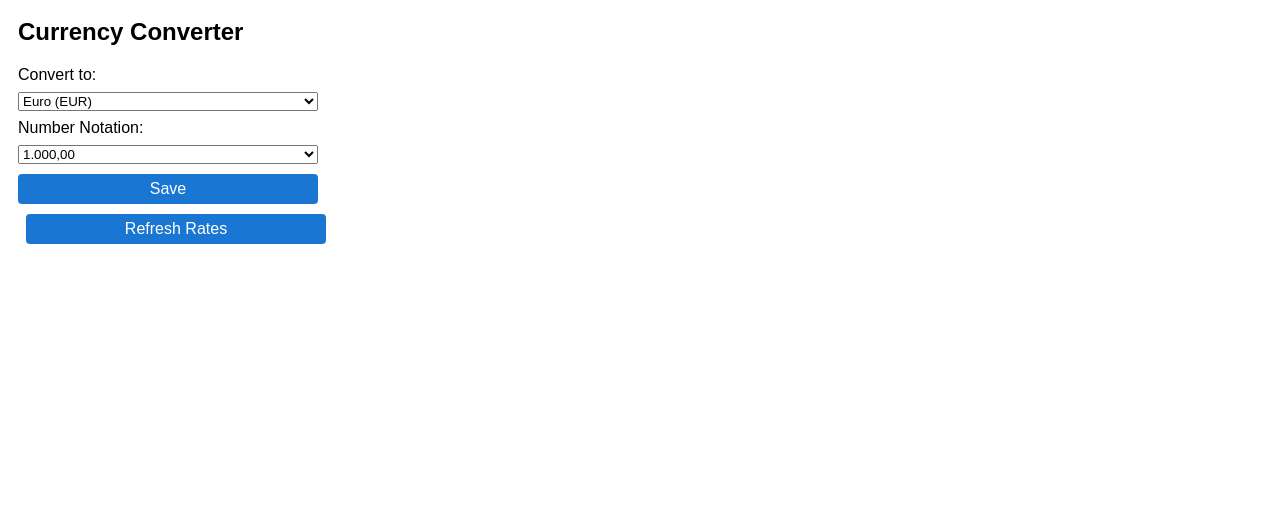
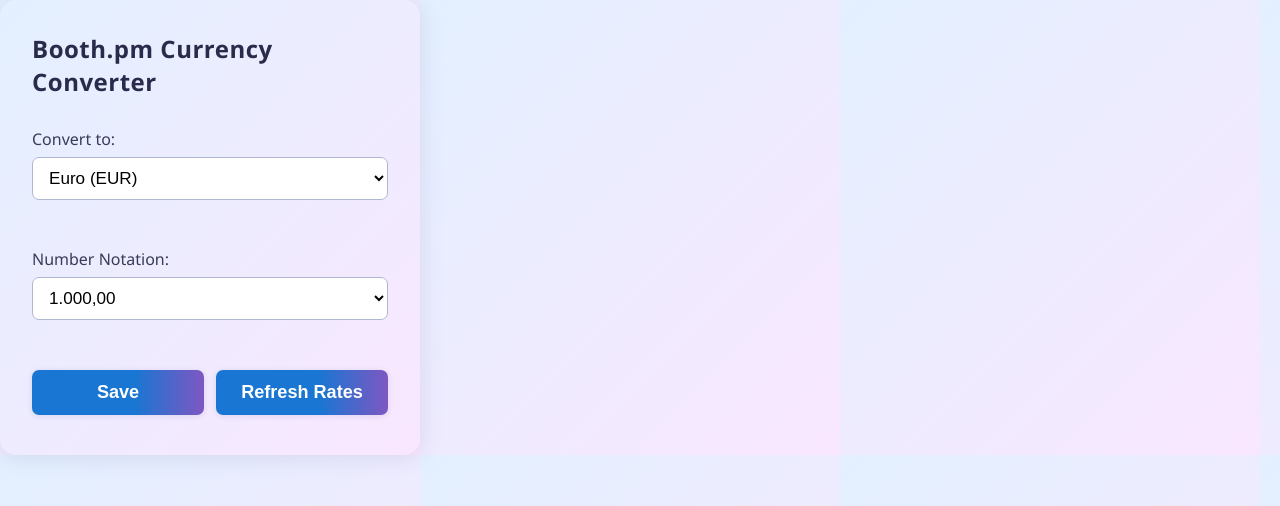
Before and after one commit to HugPhiluu/booth-currency-converter, a website: page popup.html in a window 1280 px wide. Drawn offline with Linux system fonts and the light colour scheme.

Commit message:
feat: improve UI layout and styling for popup; remove unnecessary function calls in price conversion

```diff
--- a/content.js
+++ b/content.js
@@ -140,7 +140,6 @@
  * Main function to convert all JPY prices on the page.
  */
 async function convertPrices() {
-  removePreviousConversions();
   const { targetCurrency, notation } = await getSettings();
   const rate = await fetchRate(targetCurrency);
   if (!rate) {
--- a/popup.html
+++ b/popup.html
@@ -6,7 +6,7 @@
   <link rel="stylesheet" href="styles.css">
 </head>
 <body>
-  <h2 id="popup-title">Currency Converter</h2>
+  <h2 id="popup-title">Booth.pm Currency Converter</h2>
   <label for="currency">
     Convert to:
   </label>
@@ -30,8 +30,10 @@
     <option value="dot">1,000.00</option>
   </select>
   <br/>
-  <button id="save">Save</button>
-  <button id="refresh" style="margin-left:8px;">Refresh Rates</button>
+  <div class="button-row">
+    <button id="save">Save</button>
+    <button id="refresh">Refresh Rates</button>
+  </div>
   <div id="feedback" style="margin-top:8px;color:red;" aria-live="polite"></div>
   <div id="last-updated" style="margin:8px 0 0 0;font-size:0.95em;color:#555;"></div>
   <script src="browser-polyfill.js"></script>
--- a/popup.js
+++ b/popup.js
@@ -37,7 +37,6 @@
       });
       feedback.style.color = "green";
       feedback.textContent = "Settings saved!";
-      setTimeout(() => window.close(), 700);
     } catch (e) {
       feedback.style.color = "red";
       feedback.textContent = "Failed to save settings.";
@@ -50,7 +49,6 @@
       await browser.runtime.sendMessage({ type: "force-refresh-rate", targetCurrency: currency.value });
       feedback.style.color = "green";
       feedback.textContent = "Exchange rate refreshed!";
-      setTimeout(() => window.close(), 700);
     } catch (e) {
       feedback.style.color = "red";
       feedback.textContent = "Failed to refresh rate.";
--- a/styles.css
+++ b/styles.css
@@ -1,49 +1,93 @@
+html {
+  width: 420px;
+  min-width: 420px;
+  max-width: 420px;
+  background: linear-gradient(135deg, #e3f0ff 0%, #f9e7ff 100%);
+  box-sizing: border-box;
+  overflow-x: hidden;
+}
+
 body {
-  min-width: 320px;
-  width: 320px;
-  font-family: sans-serif;
-  padding: 10px;
-  box-sizing: border-box;
-  max-width: 100vw;
+  font-family: 'Segoe UI', 'Roboto', Arial, sans-serif;
+  margin: 0;
+  padding: 32px 32px 24px 32px;
+  border-radius: 16px;
+  box-shadow: 0 2px 24px 0 rgba(60,60,120,0.13);
+  background: transparent;
+  display: flex;
+  flex-direction: column;
+  align-items: stretch;
+  justify-content: flex-start;
 }
+
 h2 {
   margin-top: 0;
+  font-size: 1.5em;
+  font-weight: 700;
+  color: #2a2a4a;
+  letter-spacing: 0.5px;
+  margin-bottom: 16px;
 }
+
 label {
   display: block;
-  margin: 8px 0;
+  margin: 14px 0 7px 0;
+  font-weight: 500;
+  color: #3a3a5a;
 }
+
+input[type="text"], select {
+  width: 100%;
+  padding: 10px 12px;
+  border: 1.5px solid #b0b8d1;
+  border-radius: 7px;
+  font-size: 1.07em;
+  margin-bottom: 12px;
+  background: #fff;
+  box-sizing: border-box;
+  transition: border 0.2s;
+}
+
+input[type="text"]:focus, select:focus {
+  border: 2px solid #7e57c2;
+  outline: none;
+}
+
 button {
-  margin-top: 10px;
-  padding: 6px 16px;
+  margin-top: 16px;
+  padding: 12px 0;
   border: none;
-  border-radius: 4px;
-  background: #1976d2;
+  border-radius: 7px;
+  background: linear-gradient(90deg, #1976d2 60%, #7e57c2 100%);
   color: #fff;
-  font-size: 1em;
+  font-size: 1.13em;
+  font-weight: 700;
   cursor: pointer;
   transition: background 0.2s, box-shadow 0.2s;
+  box-shadow: 0 1px 6px 0 rgba(60,60,120,0.13);
 }
+
 button:hover,
 button:focus {
-  background: #1565c0;
-  box-shadow: 0 0 0 2px #90caf9;
+  background: linear-gradient(90deg, #1565c0 60%, #6d44b8 100%);
+  box-shadow: 0 0 0 2px #b39ddb;
   outline: none;
 }
+
 select, button {
   width: 100%;
   max-width: 100%;
   box-sizing: border-box;
 }
-@media (max-width: 400px) {
-  body {
-    padding: 4px;
-    min-width: 0;
-  }
-  h2 {
-    font-size: 1.1em;
-  }
-  select, button {
-    font-size: 0.95em;
-  }
+
+.button-row {
+  display: flex;
+  flex-direction: row;
+  gap: 12px;
+  margin-top: 16px;
 }
+
+.button-row button {
+  flex: 1 1 0;
+  margin: 0;
+}
```
